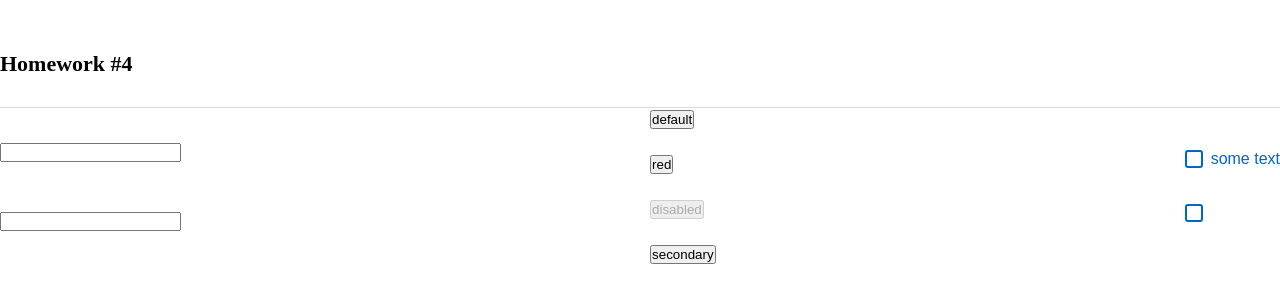
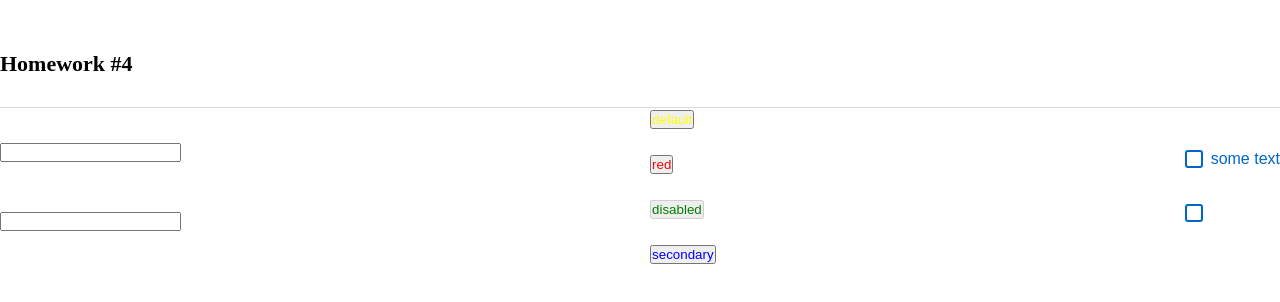
Before and after one commit to KristinOsmakov/HW_Tuesday, a React (Create React App) app: page / in a window 1280 px wide. Shown: the top 302 px of the page. Built offline with nearby package versions, Linux system fonts and the light colour scheme.

Commit message:
Up! Create HW 4. Corrected the error in SuperButton.tsx.

```diff
--- a/src/s2-homeworks/hw04/common/c2-SuperButton/SuperButton.module.css
+++ b/src/s2-homeworks/hw04/common/c2-SuperButton/SuperButton.module.css
@@ -2,17 +2,19 @@
 }
 
 .disabled {
-
+    color: green;
 }
 
 .secondary {
+    color: blue;
 }
 
 .default {
+    color: yellow;
 }
 
 .red {
-
+    color: red;
 }
 
 .default:hover {
--- a/src/s2-homeworks/hw04/common/c2-SuperButton/SuperButton.tsx
+++ b/src/s2-homeworks/hw04/common/c2-SuperButton/SuperButton.tsx
@@ -23,9 +23,8 @@ const SuperButton: React.FC<SuperButtonPropsType> = (
                 : xType === 'red'
                     ? ' ' + s.red
                 : xType === 'secondary'
-                    ? ' ' + s.secondary : ' ')
+                    ? ' ' + s.secondary : ' ' + s.default)
         + (className ? ' ' + className : '') // задачка на смешивание классов
-    // xType === 'secondary'
 
     return (
         <button
```
